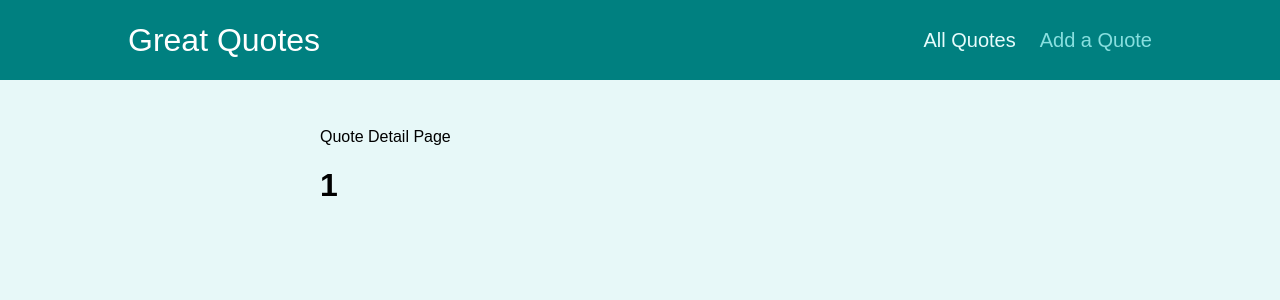
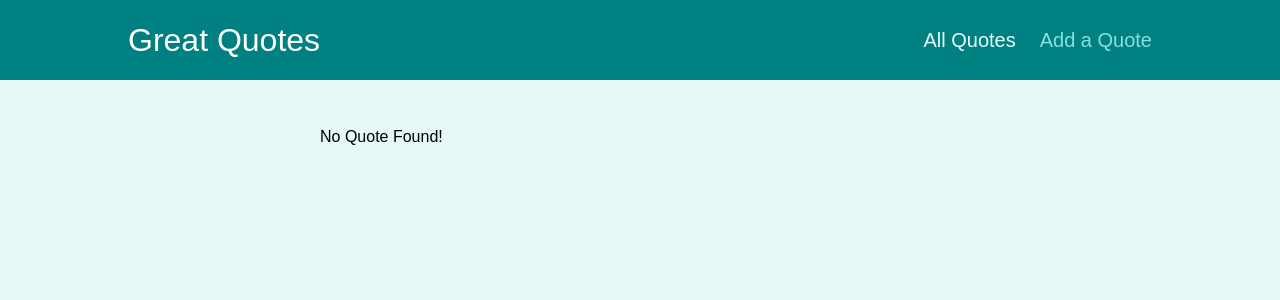
Before and after one commit to Harry-Leepz/comments, a React (Create React App) app: page /quotes/1 in a window 1280 px wide. Shown: the top 300 px of the page. Built offline with nearby package versions, Linux system fonts and the light colour scheme.

Commit message:
Build QuoteDetail component

```diff
--- a/src/pages/QuoteDetail.js
+++ b/src/pages/QuoteDetail.js
@@ -1,19 +1,20 @@
 import { useParams, Route } from "react-router-dom";
 import Comments from "../components/comments/Comments";
+import HighlightedQuote from "../components/quotes/HighlightedQuote";
 
 const DUMMY_DATA = [
   {
-    id: 1,
+    id: "q1",
     author: "Max",
     text: "Learning React is fun",
   },
   {
-    id: 2,
+    id: "q2",
     author: "Harry",
     text: "Learning Python is great",
   },
   {
-    id: 3,
+    id: "q3",
     author: "Jeevan",
     text: "Learning .Net is awful",
   },
@@ -24,10 +25,13 @@
 
   const quote = DUMMY_DATA.find((quote) => quote.id === params.quoteId);
 
+  if (!quote) {
+    return <p>No Quote Found!</p>;
+  }
+
   return (
     <div>
-      Quote Detail Page
-      <h1>{params.quoteId}</h1>
+      <HighlightedQuote text={quote.text} author={quote.author} />
       <Route path={`/quotes/${params.quoteId}/comments`}>
         <Comments />
       </Route>
```
Also changed, not shown: 1 other file (tests, documents, lock files or other folders).
